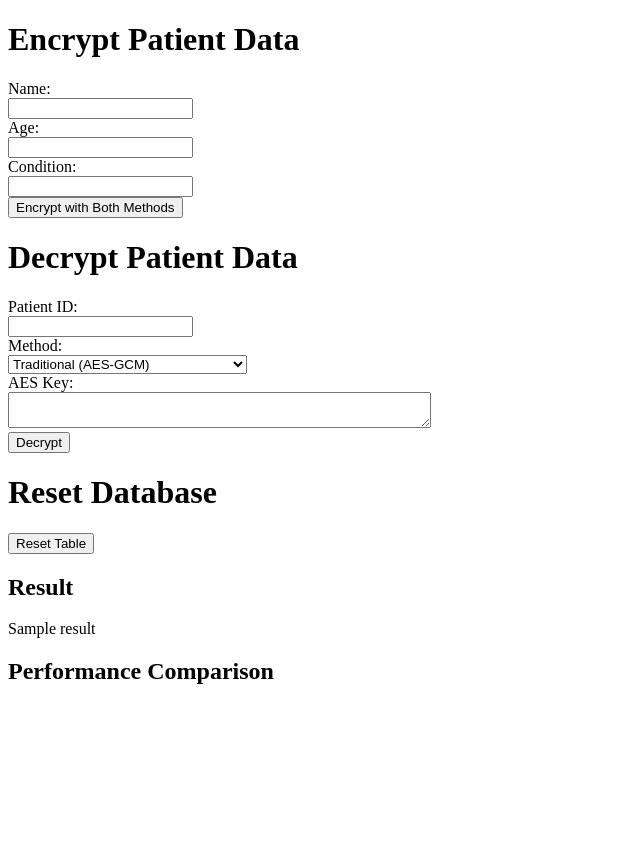
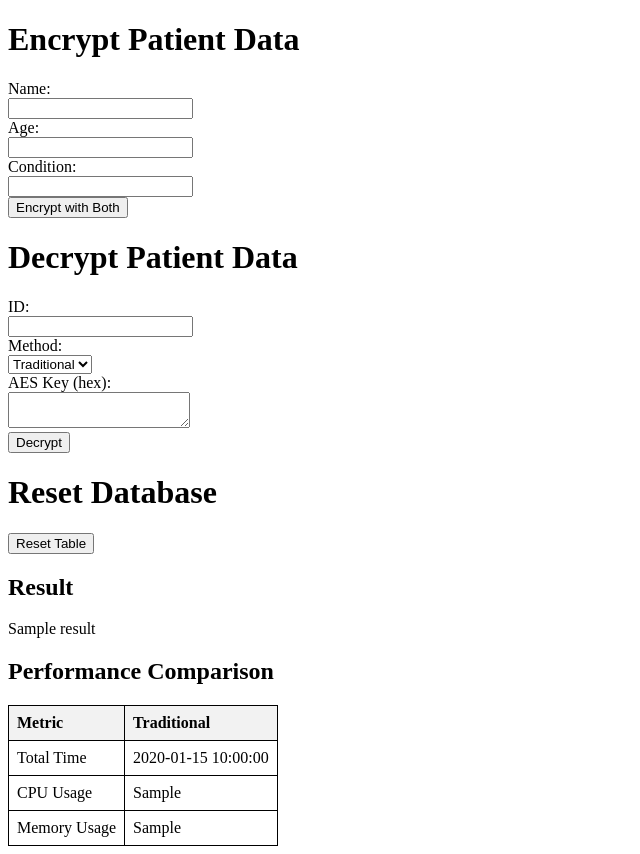
Before and after one commit to Jatinch05/pqc-crypto-benchmark, a Flask app: template templates/index.html in a window 1280 px wide. Shown: the whole page, without its empty margins (0-640 px from the left). Before the commit the page ends 684 px from the top, so only its background shows below. Run offline with Flask 3, Linux system fonts and the light colour scheme; the template is opened without the code that fills it: most values are stand-ins (such as "Sample title", 1, 10 or a date in 2020); parts of the project's set-up code (start-up, migrations or seed data) failed here and were passed over.

Commit message:
Made some changes

```diff
--- a/app.py
+++ b/app.py
@@ -1,100 +1,77 @@
 from flask import Flask, request, render_template
-from crypto import TraditionalCrypto, PQCCrypto
-from database import Database
+from crypto    import TraditionalCrypto, PQCCrypto
+from database  import Database
 from benchmark import Benchmark
 
 app = Flask(__name__)
+db  = Database()
+trad = TraditionalCrypto()
+pqc  = PQCCrypto()
 
-db = Database()
-traditional_crypto = TraditionalCrypto()
-pqc_crypto = PQCCrypto()
-
-@app.route('/', methods=['GET', 'POST'])
+@app.route('/', methods=['GET','POST'])
 def index():
     result = None
     benchmark_data = {'traditional': None, 'pqc': None}
-    crypto_timings = {'traditional': None, 'pqc': None}
+    crypto_timings = {'traditional': None,'pqc': None}
     action_type = None
 
     if request.method == 'POST':
-        action = request.form.get('action')
+        action = request.form['action']
 
         if action == 'encrypt':
             action_type = 'encrypt'
-            name = request.form['name']
-            age = request.form['age']
-            condition = request.form['condition']
-            patient_details = f"Name: {name}, Age: {age}, Condition: {condition}"
+            pd = f"Name: {request.form['name']}, Age: {request.form['age']}, Condition: {request.form['condition']}"
 
             # Traditional Encryption
-            benchmark_traditional = Benchmark()
-            benchmark_traditional.start()
-            trad_ct, trad_tag, trad_iv, trad_key, trad_timings = traditional_crypto.encrypt(patient_details)
-            benchmark_data['traditional'] = benchmark_traditional.stop()
-            crypto_timings['traditional'] = trad_timings
-            trad_id = db.insert_patient('traditional', trad_ct, trad_tag, trad_iv)
+            b1 = Benchmark(); b1.start()
+            t_ct, _, t_iv, t_key, t_times, t_kem, t_sig = trad.encrypt(pd)
+            benchmark_data['traditional'] = b1.stop()
+            crypto_timings['traditional'] = t_times
+            trad_id = db.insert_patient('traditional', t_ct, t_sig, t_iv, kyber_ct=t_kem, sig=t_sig)
 
             # PQC Encryption
-            benchmark_pqc = Benchmark()
-            benchmark_pqc.start()
-            pqc_ct, _, pqc_nonce, pqc_kyber_ct, pqc_sig, pqc_sk_kyber, pqc_pk_dilithium, pqc_timings = pqc_crypto.encrypt(patient_details)
-            benchmark_data['pqc'] = benchmark_pqc.stop()
-            crypto_timings['pqc'] = pqc_timings
-            pqc_id = db.insert_patient('pqc', pqc_ct, None, pqc_nonce, kyber_ct=pqc_kyber_ct, sig=pqc_sig)
+            b2 = Benchmark(); b2.start()
+            p_ct, _, p_iv, p_kem, p_sig, p_sk, p_pk, p_times = pqc.encrypt(pd)
+            benchmark_data['pqc'] = b2.stop()
+            crypto_timings['pqc'] = p_times
+            pqc_id = db.insert_patient('pqc', p_ct, None, p_iv, kyber_ct=p_kem, sig=p_sig)
 
-            result = (f"Traditional Data stored with ID: {trad_id}<br>"
-                      f"Key: {trad_key.hex()}<br><br>"
-                      f"PQC Data stored with ID: {pqc_id}<br>"
-                      f"Kyber Secret Key: {pqc_sk_kyber.hex()}<br>"
-                      f"Dilithium Public Key: {pqc_pk_dilithium.hex()}")
+            result = (
+                f"Traditional ID: {trad_id}, AES Key: {t_key.hex()}<br>"
+                f"PQC ID: {pqc_id}, Kyber SK: {p_sk.hex()}, Dilithium PK: {p_pk.hex()}"
+            )
 
         elif action == 'decrypt':
             action_type = 'decrypt'
-            id_ = int(request.form['id'])
-            method = request.form['decrypt_method']
-            data = db.get_patient(id_)
-            if not data:
+            rec = db.get_patient(int(request.form['id']))
+            if not rec:
                 result = "Patient not found"
-                return render_template('index.html', result=result, benchmark_data=benchmark_data, crypto_timings=crypto_timings, action_type=action_type)
+            else:
+                _, _, ct, tag, iv, kem_ct, sig = rec
+                b = Benchmark(); b.start()
+                if request.form['decrypt_method'] == 'traditional':
+                    pt, dt = trad.decrypt(ct, tag, iv, kem_ct)
+                    benchmark_data['traditional'] = b.stop()
+                    crypto_timings['traditional'] = dt
+                else:
+                    sk = bytes.fromhex(request.form['kyber_sk'])
+                    pk = bytes.fromhex(request.form['dilithium_pk'])
+                    pt, dt = pqc.decrypt(ct, tag, iv, kem_ct, sig, sk, pk)
+                    benchmark_data['pqc'] = b.stop()
+                    crypto_timings['pqc'] = dt
+                result = f"Decrypted: {pt}" if pt else "Decryption failed."
 
-            encrypted_data = data[2]
-            tag = data[3]
-            iv_or_nonce = data[4]  # IV for Traditional, nonce for PQC
-            kyber_ct = data[5]
-            sig = data[6]
-
-            benchmark = Benchmark()
-            benchmark.start()
-            if method == 'traditional':
-                key = bytes.fromhex(request.form['traditional_key'])
-                pt, timings = traditional_crypto.decrypt(encrypted_data, tag, iv_or_nonce, key)
-                benchmark_data['traditional'] = benchmark.stop()
-                crypto_timings['traditional'] = timings
-                benchmark_data['pqc'] = None
-                crypto_timings['pqc'] = None
-            elif method == 'pqc':
-                sk_kyber = bytes.fromhex(request.form['kyber_sk'])
-                pk_dilithium = bytes.fromhex(request.form['dilithium_pk'])
-                pt, timings = pqc_crypto.decrypt(encrypted_data, tag, iv_or_nonce, kyber_ct, sig, sk_kyber, pk_dilithium)
-                benchmark_data['pqc'] = benchmark.stop()
-                crypto_timings['pqc'] = timings
-                benchmark_data['traditional'] = None
-                crypto_timings['traditional'] = None
-            else:
-                result = "Invalid method"
-                return render_template('index.html', result=result, benchmark_data=benchmark_data, crypto_timings=crypto_timings, action_type=action_type)
-
-            if pt is None:
-                result = "Decryption failed"
-            else:
-                result = f"Decrypted data: {pt}"
-
-        elif action == 'reset':
+        else:
             action_type = 'reset'
             db.reset_table()
-            result = "Table reset successfully. IDs will start from 1."
+            result = "Table reset successfully."
 
-    return render_template('index.html', result=result, benchmark_data=benchmark_data, crypto_timings=crypto_timings, action_type=action_type)
+    return render_template('index.html',
+        result=result,
+        benchmark_data=benchmark_data,
+        crypto_timings=crypto_timings,
+        action_type=action_type
+    )
 
 if __name__ == '__main__':
     app.run(debug=True)
--- a/requirements.txt
+++ b/requirements.txt
@@ -4,3 +4,4 @@ psutil==5.9.8
 mysql-connector-python==9.2.0
 gunicorn==21.2.0
 python-dotenv
+pycryptodome==3.17.0
--- a/templates/index.html
+++ b/templates/index.html
@@ -11,63 +11,48 @@
         .comparison-table { display: flex; justify-content: space-between; }
         .comparison-table table { width: 45%; }
         .single-table { width: 50%; }
-        .note { color: #555; font-size: 0.9em; margin-top: 10px; }
     </style>
     <script>
         function toggleKeyFields() {
-            var method = document.getElementById('decrypt_method').value;
-            var traditionalKey = document.getElementById('traditional_key_div');
-            var pqcKeys = document.getElementById('pqc_keys_div');
-            traditionalKey.classList.add('hidden');
-            pqcKeys.classList.add('hidden');
-            if (method === 'traditional') {
-                traditionalKey.classList.remove('hidden');
-            } else if (method === 'pqc') {
-                pqcKeys.classList.remove('hidden');
-            }
+            var m = document.getElementById('decrypt_method').value;
+            document.getElementById('traditional_key_div').classList.toggle('hidden', m !== 'traditional');
+            document.getElementById('pqc_keys_div').classList.toggle('hidden', m !== 'pqc');
         }
     </script>
 </head>
 <body>
     <h1>Encrypt Patient Data</h1>
-    <form action="/" method="post">
+    <form method="post">
         <input type="hidden" name="action" value="encrypt">
-        <label for="name">Name:</label><br>
-        <input type="text" name="name" id="name" required><br>
-        <label for="age">Age:</label><br>
-        <input type="number" name="age" id="age" required><br>
-        <label for="condition">Condition:</label><br>
-        <input type="text" name="condition" id="condition" required><br>
-        <input type="submit" value="Encrypt with Both Methods">
+        <label>Name:</label><br><input type="text" name="name" required><br>
+        <label>Age:</label><br><input type="number" name="age" required><br>
+        <label>Condition:</label><br><input type="text" name="condition" required><br>
+        <button type="submit">Encrypt with Both</button>
     </form>
 
     <h1>Decrypt Patient Data</h1>
-    <form action="/" method="post">
+    <form method="post">
         <input type="hidden" name="action" value="decrypt">
-        <label for="id">Patient ID:</label><br>
-        <input type="number" name="id" id="id" required><br>
-        <label for="decrypt_method">Method:</label><br>
+        <label>ID:</label><br><input type="number" name="id" required><br>
+        <label>Method:</label><br>
         <select name="decrypt_method" id="decrypt_method" onchange="toggleKeyFields()">
-            <option value="traditional">Traditional (AES-GCM)</option>
-            <option value="pqc">PQC (Kyber + AES-CTR + Dilithium)</option>
+            <option value="traditional">Traditional</option>
+            <option value="pqc">PQC</option>
         </select><br>
         <div id="traditional_key_div">
-            <label for="traditional_key">AES Key:</label><br>
-            <textarea name="traditional_key" id="traditional_key" rows="2" cols="50"></textarea><br>
+            <label>AES Key (hex):</label><br><textarea name="traditional_key"></textarea><br>
         </div>
         <div id="pqc_keys_div" class="hidden">
-            <label for="kyber_sk">Kyber Secret Key:</label><br>
-            <textarea name="kyber_sk" id="kyber_sk" rows="2" cols="50"></textarea><br>
-            <label for="dilithium_pk">Dilithium Public Key:</label><br>
-            <textarea name="dilithium_pk" id="dilithium_pk" rows="2" cols="50"></textarea><br>
+            <label>Kyber SK (hex):</label><br><textarea name="kyber_sk"></textarea><br>
+            <label>Dilithium PK (hex):</label><br><textarea name="dilithium_pk"></textarea><br>
         </div>
-        <input type="submit" value="Decrypt">
+        <button type="submit">Decrypt</button>
     </form>
 
     <h1>Reset Database</h1>
-    <form action="/" method="post">
+    <form method="post">
         <input type="hidden" name="action" value="reset">
-        <input type="submit" value="Reset Table">
+        <button type="submit">Reset Table</button>
     </form>
 
     {% if result %}
@@ -77,127 +62,60 @@
 
     {% if benchmark_data.traditional or benchmark_data.pqc %}
     <h2>Performance {% if action_type == 'decrypt' %}Results{% else %}Comparison{% endif %}</h2>
+
     {% if action_type == 'encrypt' %}
     <div class="comparison-table">
         <table>
-            <tr>
-                <th>Metric</th>
-                <th>Traditional (AES-GCM)</th>
-            </tr>
+            <tr><th>Metric</th><th>Traditional</th></tr>
             {% if benchmark_data.traditional %}
-            <tr>
-                <td>Total Time Taken</td>
-                <td>{{ benchmark_data.traditional.time_taken }}</td>
-            </tr>
-            <tr>
-                <td>CPU Usage</td>
-                <td>{{ benchmark_data.traditional.cpu_usage }}</td>
-            </tr>
-            <tr>
-                <td>Memory Usage</td>
-                <td>{{ benchmark_data.traditional.memory_diff }}</td>
-            </tr>
+            <tr><td>Total Time</td><td>{{ benchmark_data.traditional.time_taken }}</td></tr>
+            <tr><td>CPU Usage</td><td>{{ benchmark_data.traditional.cpu_usage }}</td></tr>
+            <tr><td>Memory Usage</td><td>{{ benchmark_data.traditional.memory_diff }}</td></tr>
             {% if crypto_timings.traditional %}
-            <tr>
-                <td>AES-GCM Time</td>
-                <td>{{ "%.2f ms" % crypto_timings.traditional.aes_gcm }}</td>
-            </tr>
+            <tr><td>RSA‑OAEP Time</td><td>{{ "%.2f ms"|format(crypto_timings.traditional.rsa_kem_ms) }}</td></tr>
+            <tr><td>AES‑CTR Time</td><td>{{ "%.2f ms"|format(crypto_timings.traditional.aes_ctr_ms) }}</td></tr>
+            <tr><td>RSA‑PSS Time</td><td>{{ "%.2f ms"|format(crypto_timings.traditional.rsa_pss_ms) }}</td></tr>
             {% endif %}
             {% endif %}
         </table>
         <table>
-            <tr>
-                <th>Metric</th>
-                <th>PQC (Kyber + AES-CTR + Dilithium)</th>
-            </tr>
+            <tr><th>Metric</th><th>PQC</th></tr>
             {% if benchmark_data.pqc %}
-            <tr>
-                <td>Total Time Taken</td>
-                <td>{{ benchmark_data.pqc.time_taken }}</td>
-            </tr>
-            <tr>
-                <td>CPU Usage</td>
-                <td>{{ benchmark_data.pqc.cpu_usage }}</td>
-            </tr>
-            <tr>
-                <td>Memory Usage</td>
-                <td>{{ benchmark_data.pqc.memory_diff }}</td>
-            </tr>
+            <tr><td>Total Time</td><td>{{ benchmark_data.pqc.time_taken }}</td></tr>
+            <tr><td>CPU Usage</td><td>{{ benchmark_data.pqc.cpu_usage }}</td></tr>
+            <tr><td>Memory Usage</td><td>{{ benchmark_data.pqc.memory_diff }}</td></tr>
             {% if crypto_timings.pqc %}
-            <tr>
-                <td>Kyber Encapsulation Time</td>
-                <td>{{ "%.2f ms" % crypto_timings.pqc.kyber }}</td>
-            </tr>
-            <tr>
-                <td>AES-CTR Time</td>
-                <td>{{ "%.2f ms" % crypto_timings.pqc.aes_ctr }}</td>
-            </tr>
-            <tr>
-                <td>Dilithium Signing Time</td>
-                <td>{{ "%.2f ms" % crypto_timings.pqc.dilithium }}</td>
-            </tr>
+            <tr><td>Kyber Time</td><td>{{ "%.2f ms"|format(crypto_timings.pqc.kyber_ms) }}</td></tr>
+            <tr><td>AES‑CTR Time</td><td>{{ "%.2f ms"|format(crypto_timings.pqc.aes_ctr_ms) }}</td></tr>
+            <tr><td>Dilithium Time</td><td>{{ "%.2f ms"|format(crypto_timings.pqc.dilithium_ms) }}</td></tr>
             {% endif %}
             {% endif %}
         </table>
     </div>
-    {% elif action_type == 'decrypt' %}
+    {% else %}
     <div class="single-table">
         {% if benchmark_data.traditional %}
         <table>
-            <tr>
-                <th>Metric</th>
-                <th>Traditional (AES-GCM)</th>
-            </tr>
-            <tr>
-                <td>Total Time Taken</td>
-                <td>{{ benchmark_data.traditional.time_taken }}</td>
-            </tr>
-            <tr>
-                <td>CPU Usage</td>
-                <td>{{ benchmark_data.traditional.cpu_usage }}</td>
-            </tr>
-            <tr>
-                <td>Memory Usage</td>
-                <td>{{ benchmark_data.traditional.memory_diff }}</td>
-            </tr>
+            <tr><th>Metric</th><th>Traditional</th></tr>
+            <tr><td>Total Time</td><td>{{ benchmark_data.traditional.time_taken }}</td></tr>
+            <tr><td>CPU Usage</td><td>{{ benchmark_data.traditional.cpu_usage }}</td></tr>
+            <tr><td>Memory Usage</td><td>{{ benchmark_data.traditional.memory_diff }}</td></tr>
             {% if crypto_timings.traditional %}
-            <tr>
-                <td>AES-GCM Time</td>
-                <td>{{ "%.2f ms" % crypto_timings.traditional.aes_gcm }}</td>
-            </tr>
+            <tr><td>RSA‑OAEP Time</td><td>{{ "%.2f ms"|format(crypto_timings.traditional.rsa_kem_ms) }}</td></tr>
+            <tr><td>AES‑CTR Time</td><td>{{ "%.2f ms"|format(crypto_timings.traditional.aes_ctr_ms) }}</td></tr>
+            <tr><td>RSA‑PSS Time</td><td>{{ "%.2f ms"|format(crypto_timings.traditional.rsa_pss_ms) }}</td></tr>
             {% endif %}
         </table>
         {% elif benchmark_data.pqc %}
         <table>
-            <tr>
-                <th>Metric</th>
-                <th>PQC (Kyber + AES-CTR + Dilithium)</th>
-            </tr>
-            <tr>
-                <td>Total Time Taken</td>
-                <td>{{ benchmark_data.pqc.time_taken }}</td>
-            </tr>
-            <tr>
-                <td>CPU Usage</td>
-                <td>{{ benchmark_data.pqc.cpu_usage }}</td>
-            </tr>
-            <tr>
-                <td>Memory Usage</td>
-                <td>{{ benchmark_data.pqc.memory_diff }}</td>
-            </tr>
+            <tr><th>Metric</th><th>PQC</th></tr>
+            <tr><td>Total Time</td><td>{{ benchmark_data.pqc.time_taken }}</td></tr>
+            <tr><td>CPU Usage</td><td>{{ benchmark_data.pqc.cpu_usage }}</td></tr>
+            <tr><td>Memory Usage</td><td>{{ benchmark_data.pqc.memory_diff }}</td></tr>
             {% if crypto_timings.pqc %}
-            <tr>
-                <td>Kyber Decapsulation Time</td>
-                <td>{{ "%.2f ms" % crypto_timings.pqc.kyber }}</td>
-            </tr>
-            <tr>
-                <td>AES-CTR Time</td>
-                <td>{{ "%.2f ms" % crypto_timings.pqc.aes_ctr }}</td>
-            </tr>
-            <tr>
-                <td>Dilithium Verification Time</td>
-                <td>{{ "%.2f ms" % crypto_timings.pqc.dilithium }}</td>
-            </tr>
+            <tr><td>Kyber Time</td><td>{{ "%.2f ms"|format(crypto_timings.pqc.kyber_ms) }}</td></tr>
+            <tr><td>AES‑CTR Time</td><td>{{ "%.2f ms"|format(crypto_timings.pqc.aes_ctr_ms) }}</td></tr>
+            <tr><td>Dilithium Time</td><td>{{ "%.2f ms"|format(crypto_timings.pqc.dilithium_ms) }}</td></tr>
             {% endif %}
         </table>
         {% endif %}
```
Also changed, not shown: benchmark.py (+17 -13 lines), crypto.py (+107 -68 lines), database.py (+10 -9 lines).
